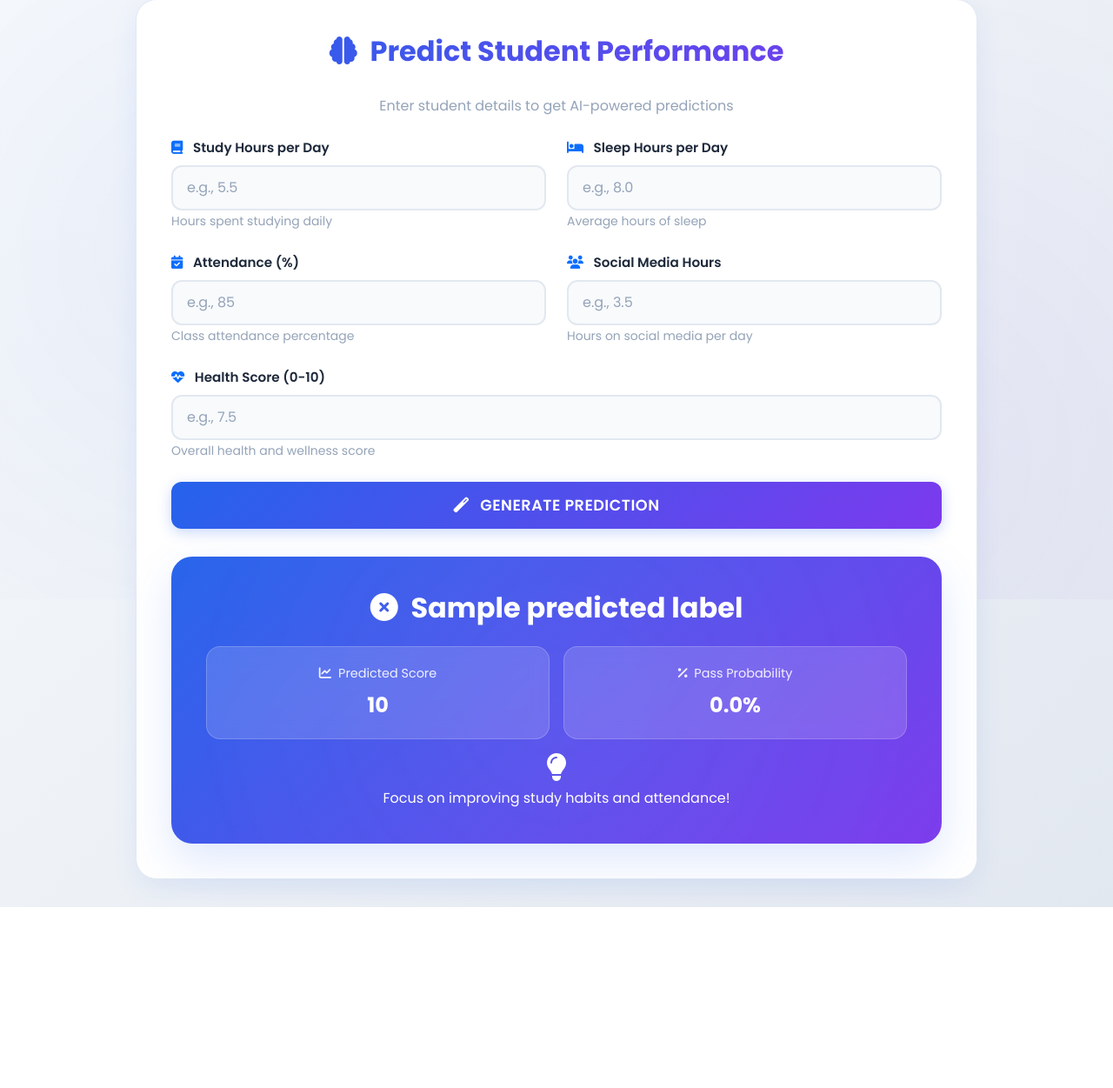
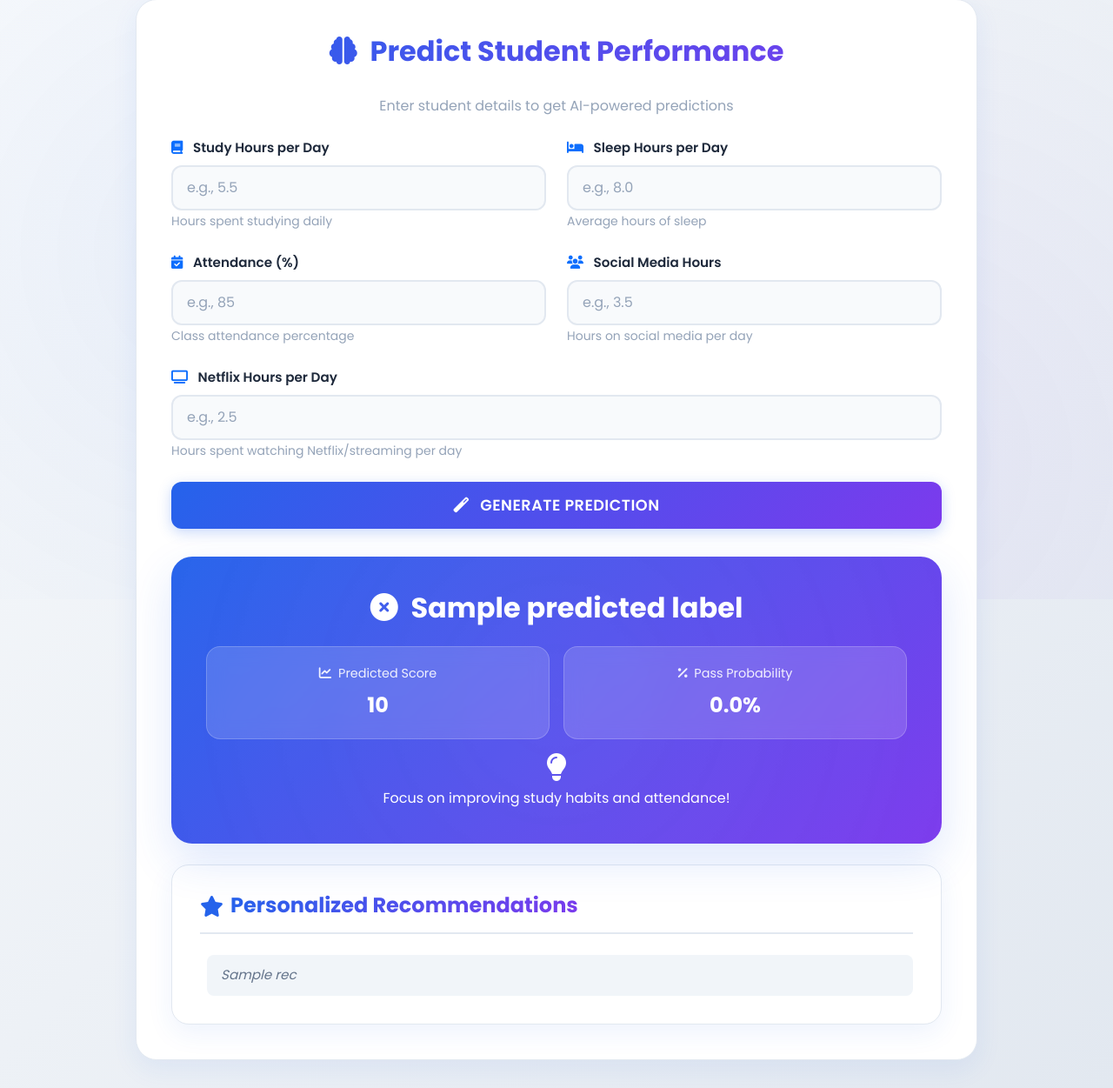
Before and after one commit to nehan1311/Student-performance-prediction, a Flask app: template backend/templates/index.html in a window 1280 px wide. Shown: the part 111-1362 px from the top of the page at 87% size. Before the commit the page ends 1154 px from the top, so only its background shows below. Run offline with Flask 3, Linux system fonts and the light colour scheme; the template is opened without the code that fills it: most values are stand-ins (such as "Sample title", 1, 10 or a date in 2020); parts of the project's set-up code (start-up, migrations or seed data) failed here and were passed over.

Commit message:
added recommendation system

```diff
--- a/backend/app.py
+++ b/backend/app.py
@@ -6,6 +6,7 @@ import numpy as np
 import pandas as pd
 import traceback
 import os
+import json
 
 # Set matplotlib to use non-interactive backend for web applications
 import matplotlib
@@ -21,6 +22,20 @@ BASE = Path(__file__).resolve().parent
 clf_models = joblib.load(BASE/"models/classifier_ensemble.pkl")
 reg_models = joblib.load(BASE/"models/regressor_ensemble.pkl")
 scaler = joblib.load(BASE/"models/scaler.pkl")
+
+# Load KMeans model (if it exists)
+try:
+    kmeans = joblib.load(BASE/"models/kmeans_clusters.pkl")
+except FileNotFoundError:
+    kmeans = None
+    print("⚠️  KMeans model not found. Run model_training.py to generate it.")
+
+# Load cluster mapping (if it exists)
+try:
+    cluster_map = json.load(open(BASE/"models/cluster_map.json"))
+except FileNotFoundError:
+    cluster_map = {"0": "high_risk", "1": "moderate", "2": "good"}  # Default mapping
+    print("⚠️  Cluster map not found. Using default mapping.")
 
 
 def generate_eda_images(force=False):
@@ -133,12 +148,14 @@ model_feature_order = [
 ]
 
 # Mapping from frontend → backend expected feature names
+# Note: health_score is NOT mapped as it's not a model feature
 frontend_to_backend = {
     "study_hours": "study_hours_per_day",
     "social_activity": "social_media_hours",
-    "health_score": "netflix_hours",
     "attendance": "attendance_percentage",
-    "sleep_hours": "sleep_hours"
+    "sleep_hours": "sleep_hours",
+    # netflix_hours must be provided directly or will be missing
+    "netflix_hours": "netflix_hours"
 }
 
 
@@ -167,7 +184,13 @@ def prepare_features(payload):
             values.append(np.nan)
             continue
 
-        values.append(float(value))
+        val = float(value)
+
+        # Normalize attendance (divide by 100)
+        if frontend_key == "attendance":
+            val = val / 100
+
+        values.append(val)
 
     if missing:
         raise ValueError(f"Missing input(s): {', '.join(missing)}")
@@ -191,6 +214,66 @@ def ensemble_regress(X):
     return float(np.mean(preds)), preds
 
 
+def clustering_recommendations(features):
+    """
+    Use KMeans cluster to give group-based recommendations.
+    """
+    if kmeans is None:
+        return ["⚠️ Clustering model not available. Please train the model first."]
+
+    # Use the same feature preparation as prediction to ensure consistency
+    try:
+        fvals = prepare_features(features)
+    except:
+        # Fallback if prepare_features fails - use correct feature names
+        # Note: health_score is NOT used as it's not a model feature
+        fvals = np.array([
+            float(features.get("study_hours", 0) or features.get("study_hours_per_day", 0)),
+            float(features.get("social_activity", 0) or features.get("social_media_hours", 0)),
+            float(features.get("netflix_hours", 0)),  # Use netflix_hours directly, not health_score
+            float(features.get("attendance", 0) or features.get("attendance_percentage", 0)),
+            float(features.get("sleep_hours", 0)),
+        ]).reshape(1, -1)
+
+    # Scale just like training
+    fvals_scaled = scaler.transform(fvals)
+
+    # Predict cluster
+    cluster_id = int(kmeans.predict(fvals_scaled)[0])
+
+    # Get cluster type from mapping
+    cluster_type = cluster_map.get(str(cluster_id), "moderate")
+
+    rec = []
+
+    # ---------------------------
+    # CLUSTER-BASED RECOMMENDATIONS
+    # ---------------------------
+
+    if cluster_type == "high_risk":
+        rec.append("🟥 Cluster: High-risk behavior detected.")
+        rec.append("• Increase study time and reduce distractions.")
+        rec.append("• Start small daily study targets (30–45 mins).")
+        rec.append("• Reduce social media + Netflix during study hours.")
+        rec.append("• Try to attend more classes regularly.")
+
+    elif cluster_type == "moderate":
+        rec.append("🟧 Cluster: Moderate / average group.")
+        rec.append("• You have balanced habits, but improvement is possible.")
+        rec.append("• Optimize study hours with planned scheduling.")
+        rec.append("• Improve sleep consistency for better retention.")
+        rec.append("• Try mock tests weekly to boost exam performance.")
+
+    elif cluster_type == "good":
+        rec.append("🟩 Cluster: Good habits group.")
+        rec.append("• Great job! Maintain consistent study hours.")
+        rec.append("• Practice advanced revision techniques.")
+        rec.append("• Continue your healthy sleep and routine habits.")
+        rec.append("• Keep distractions low for best performance.")
+
+    return rec
+
+
 # ROUTES
 @app.route("/")
 def index():
@@ -208,12 +291,22 @@ def predict():
         cls, prob = ensemble_classify(X_scaled)
         reg_pred, reg_preds = ensemble_regress(X_scaled)
 
+        # Get clustering recommendations
+        cluster_based = clustering_recommendations(payload)
+
+        # Combine recommendations (if other recommendation systems exist, add them here)
+        recommendations = (
+            ["--- Based on your behavior group (Clustering) ---"]
+            + cluster_based
+        )
+
         return render_template(
             "index.html",
             predicted_label="PASS" if cls == 1 else "FAIL",
             predicted_score=round(reg_pred, 2),
             mean_prob=round(prob, 3),
-            individual_reg_preds=[round(p, 2) for p in reg_preds]
+            individual_reg_preds=[round(p, 2) for p in reg_preds],
+            recommendations=recommendations
         )
     except Exception as e:
         return render_template("index.html", error=str(e)), 400
--- /dev/null
+++ b/backend/models/cluster_centers.csv
@@ -0,0 +1,4 @@
+Cluster,study_hours_per_day,social_media_hours,netflix_hours,attendance_percentage,sleep_hours
+0,3.7657794676806082,2.579847908745247,1.5425855513307984,0.7596501901140684,5.784030418250951
+1,3.8936507936507936,2.530952380952381,2.806349206349206,0.8957420634920634,6.161904761904762
+2,3.069122807017544,2.356842105263158,1.205964912280702,0.8720561403508772,7.361052631578947
--- /dev/null
+++ b/backend/models/cluster_map.json
@@ -0,0 +1,5 @@
+{
+    "0": "moderate",
+    "1": "high_risk",
+    "2": "good"
+}
--- a/backend/static/style.css
+++ b/backend/static/style.css
@@ -541,3 +541,171 @@ small {
     color: var(--text-secondary);
     font-size: 0.875rem;
 }
+
+/* Recommendations Section Styling */
+.recommendations-card {
+    background: var(--bg-primary);
+    border-radius: 20px;
+    padding: 2rem;
+    box-shadow: var(--card-shadow);
+    border: 1px solid var(--border-color);
+    margin-top: 2rem;
+    animation: slideIn 0.6s ease;
+}
+
+.recommendations-header {
+    display: flex;
+    align-items: center;
+    margin-bottom: 1.5rem;
+    padding-bottom: 1rem;
+    border-bottom: 2px solid var(--border-color);
+}
+
+.recommendations-header i {
+    color: var(--primary-color);
+    font-size: 1.5rem;
+}
+
+.recommendations-header h5 {
+    background: var(--bg-gradient-primary);
+    -webkit-background-clip: text;
+    -webkit-text-fill-color: transparent;
+    background-clip: text;
+    font-weight: 700;
+    font-size: 1.5rem;
+}
+
+.recommendations-content {
+    display: flex;
+    flex-direction: column;
+    gap: 0.75rem;
+}
+
+.recommendation-section-divider {
+    margin: 1rem 0 0.5rem 0;
+    text-align: center;
+    position: relative;
+}
+
+.recommendation-section-divider::before,
+.recommendation-section-divider::after {
+    content: '';
+    position: absolute;
+    top: 50%;
+    width: 30%;
+    height: 1px;
+    background: var(--border-color);
+}
+
+.recommendation-section-divider::before {
+    left: 0;
+}
+
+.recommendation-section-divider::after {
+    right: 0;
+}
+
+.recommendation-section-divider span {
+    background: var(--bg-primary);
+    padding: 0 1rem;
+    color: var(--text-secondary);
+    font-size: 0.9rem;
+    font-weight: 600;
+    text-transform: uppercase;
+    letter-spacing: 0.5px;
+    position: relative;
+    z-index: 1;
+}
+
+.recommendation-cluster-header {
+    background: linear-gradient(135deg, var(--primary-color) 0%, var(--secondary-color) 100%);
+    color: white;
+    padding: 1rem 1.5rem;
+    border-radius: 12px;
+    font-weight: 600;
+    font-size: 1.1rem;
+    margin: 0.5rem 0;
+    box-shadow: 0 4px 15px rgba(37, 99, 235, 0.2);
+    display: flex;
+    align-items: center;
+    gap: 0.5rem;
+}
+
+.recommendation-cluster-header::before {
+    content: '📊';
+    font-size: 1.3rem;
+}
+
+.recommendation-item {
+    background: var(--bg-secondary);
+    padding: 1rem 1.25rem;
+    border-radius: 10px;
+    border-left: 4px solid var(--primary-color);
+    display: flex;
+    align-items: flex-start;
+    gap: 0.75rem;
+    transition: all 0.3s ease;
+    margin-left: 0.5rem;
+}
+
+.recommendation-item:hover {
+    background: white;
+    transform: translateX(5px);
+    box-shadow: 0 4px 12px rgba(37, 99, 235, 0.1);
+}
+
+.recommendation-icon {
+    color: var(--success-color);
+    font-size: 1.1rem;
+    margin-top: 0.1rem;
+    flex-shrink: 0;
+}
+
+.recommendation-item span {
+    color: var(--text-primary);
+    font-size: 1rem;
+    line-height: 1.6;
+    flex: 1;
+}
+
+.recommendation-text {
+    color: var(--text-secondary);
+    font-size: 0.95rem;
+    padding: 0.75rem 1rem;
+    font-style: italic;
+    background: var(--bg-tertiary);
+    border-radius: 8px;
+    margin-left: 0.5rem;
+}
+
+/* Cluster-specific styling */
+.recommendation-cluster-header.cluster-high-risk {
+    background: linear-gradient(135deg, var(--danger-color) 0%, #dc2626 100%);
+    box-shadow: 0 4px 15px rgba(239, 68, 68, 0.3);
+}
+
+.recommendation-cluster-header.cluster-moderate {
+    background: linear-gradient(135deg, var(--warning-color) 0%, #d97706 100%);
+    box-shadow: 0 4px 15px rgba(245, 158, 11, 0.3);
+}
+
+.recommendation-cluster-header.cluster-good {
+    background: linear-gradient(135deg, var(--success-color) 0%, #059669 100%);
+    box-shadow: 0 4px 15px rgba(16, 185, 129, 0.3);
+}
+
+/* Responsive adjustments */
+@media (max-width: 768px) {
+    .recommendations-card {
+        padding: 1.5rem;
+    }
+
+    .recommendation-item {
+        margin-left: 0;
+    }
+
+    .recommendation-section-divider::before,
+    .recommendation-section-divider::after {
+        width: 25%;
+    }
+}
--- a/backend/templates/index.html
+++ b/backend/templates/index.html
@@ -119,20 +119,20 @@
 
         <div class="mb-4">
           <label class="form-label">
-            <i class="fas fa-heartbeat text-primary me-2"></i>
-            Health Score (0-10)
+            <i class="fas fa-tv text-primary me-2"></i>
+            Netflix Hours per Day
           </label>
           <input
-            name="health_score"
+            name="netflix_hours"
             class="form-control"
             type="number"
             step="0.1"
             min="0"
-            max="10"
-            placeholder="e.g., 7.5"
+            max="24"
+            placeholder="e.g., 2.5"
             required
           >
-          <small class="text-muted">Overall health and wellness score</small>
+          <small class="text-muted">Hours spent watching Netflix/streaming per day</small>
         </div>
 
         <button class="btn btn-primary w-100" type="submit" id="submitBtn">
@@ -184,6 +184,53 @@
           {% endif %}
         </div>
       {% endif %}
+
+      <!-- Recommendations Section -->
+      {% if recommendations %}
+        <div class="recommendations-card mt-4">
+          <div class="recommendations-header">
+            <i class="fas fa-star me-2"></i>
+            <h5 class="mb-0">Personalized Recommendations</h5>
+          </div>
+
+          <div class="recommendations-content">
+            {% for rec in recommendations %}
+              {% if rec.startswith('---') %}
+                <!-- Section Separator -->
+                <div class="recommendation-section-divider">
+                  <span>{{ rec.replace('---', '').strip() }}</span>
+                </div>
+              {% elif rec.startswith('🟥') %}
+                <!-- Cluster Header - High Risk -->
+                <div class="recommendation-cluster-header cluster-high-risk">
+                  {{ rec }}
+                </div>
+              {% elif rec.startswith('🟨') or rec.startswith('🟧') %}
+                <!-- Cluster Header - Moderate -->
+                <div class="recommendation-cluster-header cluster-moderate">
+                  {{ rec }}
+                </div>
+              {% elif rec.startswith('🟩') %}
+                <!-- Cluster Header - Good -->
+                <div class="recommendation-cluster-header cluster-good">
+                  {{ rec }}
+                </div>
+              {% elif rec.startswith('•') %}
+                <!-- Recommendation Item -->
+                <div class="recommendation-item">
+                  <i class="fas fa-check-circle recommendation-icon"></i>
+                  <span>{{ rec }}</span>
+                </div>
+              {% else %}
+                <!-- General Text -->
+                <div class="recommendation-text">
+                  {{ rec }}
+                </div>
+              {% endif %}
+            {% endfor %}
+          </div>
+        </div>
+      {% endif %}
     </div>
   </div>
 
```
Also changed, not shown: backend/analyze_clusters.py (added, +55 -0 lines), backend/model_training.py (+38 -23 lines), 3 other files.
